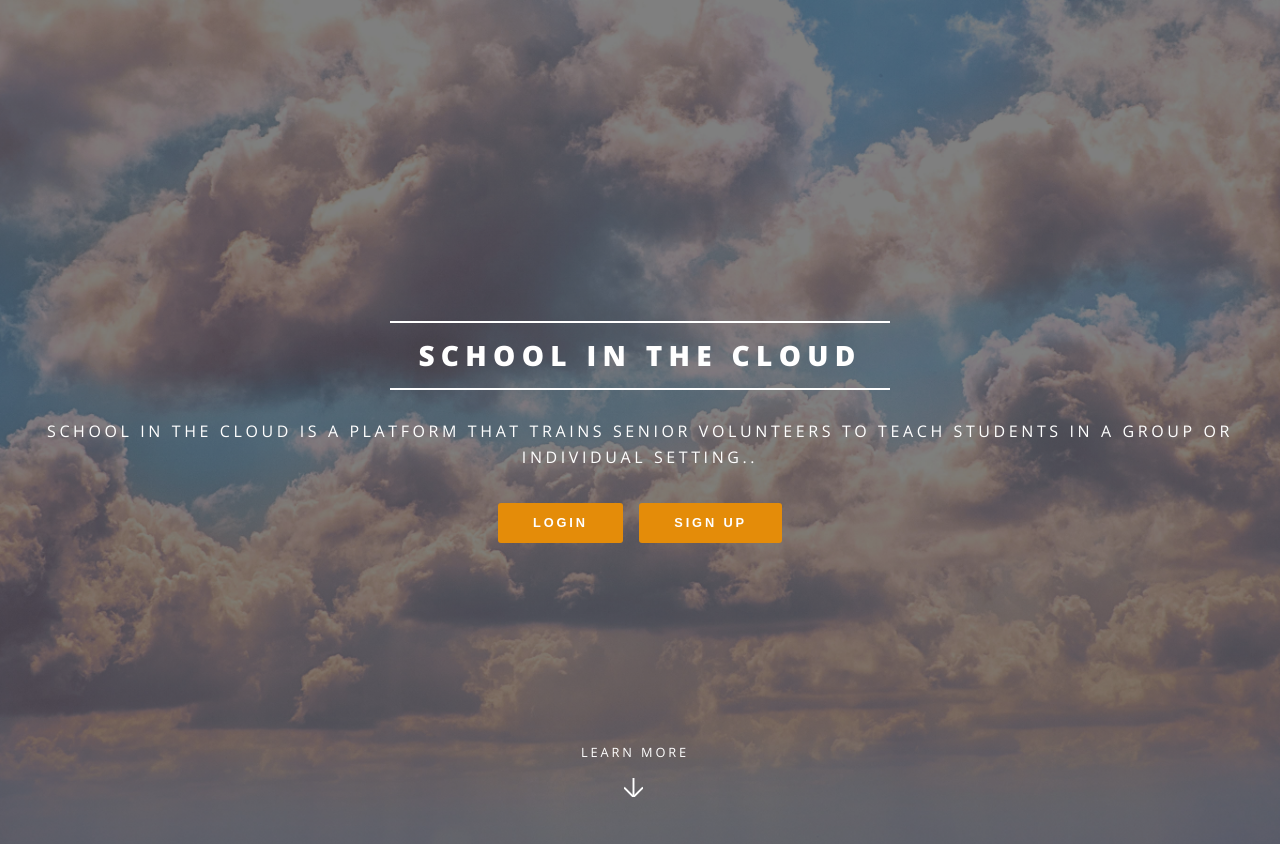
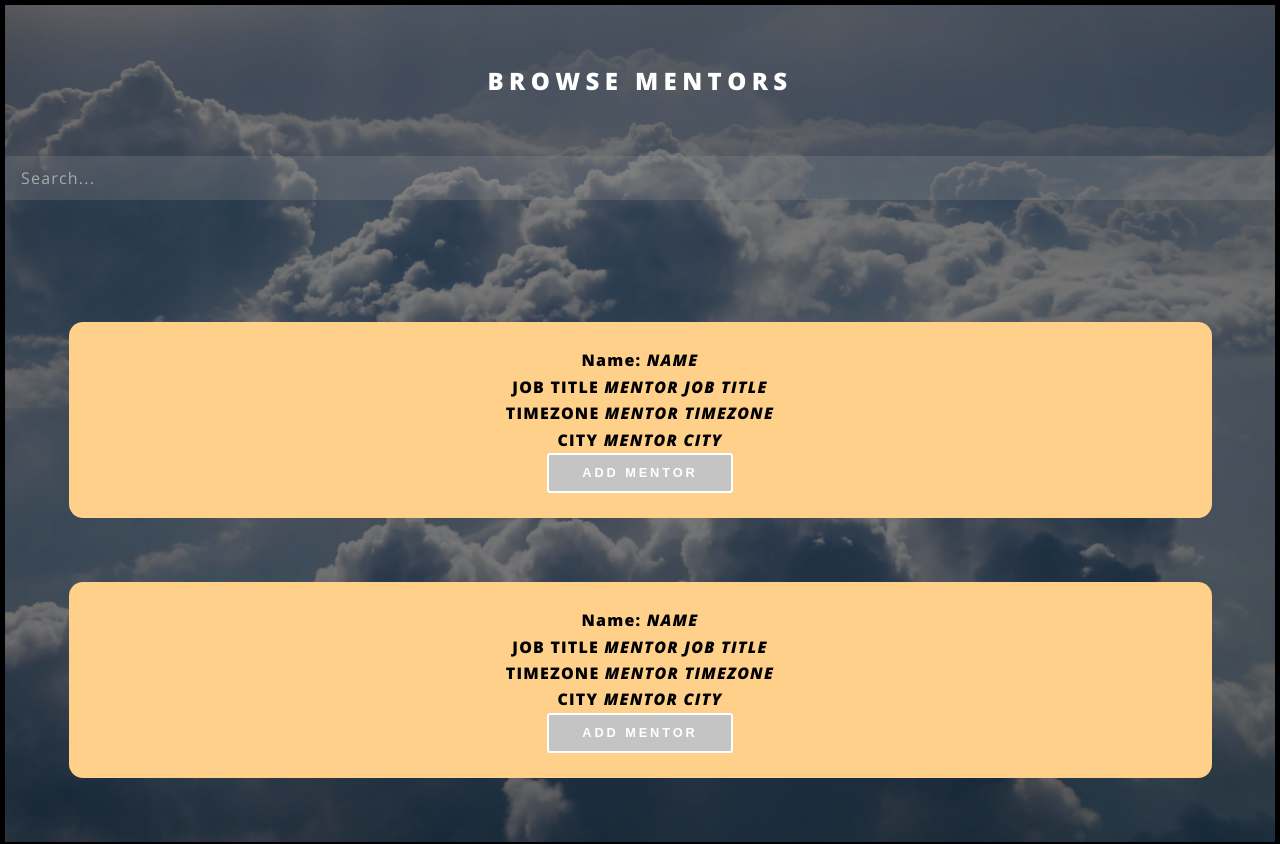
Before and after one commit to LS-School-in-the-Clouds/front-end, a React (Create React App) app: page / in a window 1280 px wide. Shown: the top 844 px of the page. Built offline with nearby package versions, Linux system fonts and the light colour scheme.

Commit message:
styling for student mentors tab, can ignore App.js changes that were made for testing, commented out code in SMentors will be used once redux can pass in props

```diff
--- a/src/App.js
+++ b/src/App.js
@@ -4,6 +4,8 @@ import { BrowserRouter as Router, Switch, Route } from "react-router-dom";
 
 //Style Imports
 import './style/App.css';
+import styled from 'styled-components'
+import { ThemeProvider } from 'styled-components'
 
 //Component Imports
 import Login from "./components/Landing/Login/Login";
@@ -16,12 +18,14 @@ import StudentOnboarding from './components/Onboarding/StudentOnb.js'
 import AdminOnboarding from './components/Onboarding/AdminOnb.js'
 import MentorOnboarding from './components/Onboarding/MentorOnb.js'
 
+import SMentors from '../src/components/Dashboard/boards/SDash/SMentors'
+
 const App = () => {
   return (
     <>
     <Router>
       <Switch>
-        <Route exact path="/" component={Landing}/>
+        <Route exact path="/" component={SMentors}/>
         <Route path="/login" component={Login}/>
         <Route path="/register" component={Register}/>
         <PrivateRoute path="/dash" component={Dashboard}/>
--- a/src/components/Dashboard/boards/SDash/SDash.js
+++ b/src/components/Dashboard/boards/SDash/SDash.js
@@ -8,6 +8,9 @@ import { getStudentData } from '../../../../utils/redux/actions/AppActions'
 import StudentNavBar from './StudentNavbar';
 import SMentors from './SMentors';
 import SProfile from './SProfile';
+import MentorList from './SMentors';
+
+import { ThemeProvider } from 'styled-components'
 
 
 export const SDash = ({ user_id }) => {
@@ -15,11 +18,13 @@ export const SDash = ({ user_id }) => {
     useEffect(() => {
         getStudentData(UID)
     }, []);
+
     return(
         <>
         <StudentNavBar />
         <Route path={'/dash/mentors'}>
             <SMentors />
+
         </Route>
         <Route path={'/dash/profile'}>
             <SProfile />
--- a/src/components/Dashboard/boards/SDash/SMentors.js
+++ b/src/components/Dashboard/boards/SDash/SMentors.js
@@ -1,13 +1,157 @@
-import react from "react"
+import React from "react"
+
+import { useHistory, useParams} from 'react-router-dom';
+
+import styled from 'styled-components'
+import StudentNavBar from './StudentNavbar';
+
+// for use when props are passed through
+
+// export default function MentorList(props) {
+//     return (
+//       <div className="mentor-list">
+//         {props.mentor.map(mentor => (
+//           <SMentors key={mentor.index} mentor={mentor} />
+//         ))}
+//       </div>
+//     );
+//   }
+
+const StyledMentor = styled.div`
+
+  color: black;
+  font-weight: bold;
+  width: 100%;
+  //margin-left: 5%;
+
+  //display: flex;
+  /* justify-content: space-between; */
+  border-color: black;
+  border: 5px solid black;
+  box-sizing: border-box
+
+  form {
+      color:white;
+      margin: auto;
+      width: 100%;
+      background-color:black;
+      display:flex;
+      justify-content:space-around;
+      //border-radius: 10px;
+
+  }
+
+  input {
+      margin: auto;
+      //border-radius:10px;
+  }
+
+  h1 {
+      margin: 5%;
+      font-size:24px;
+  }
+
+  .mentor-card {
+      background-color: #FFD089;
+      padding:2%;
+      border-radius:14px;
+      margin:5%;
+      //width: 80%;
+  }
+
+   .mentor-card button {
+    background-color: #C4C4C4;
+    margin:auto;
+    display:flex;
+    justify-content:center;
+    &:hover {
+      transform: scale(1.2); // cheap for performance
+      transition: all 0.3s ease-in-out; // added
+    }
+    transition: all 0.3s ease-in-out;
+  }
+  /* &:hover { // & represents the div
+    color: crimson;
+    background-color: cyan;
+    transition: all 0.4s ease-in-out;
+  } */
+  /* transition: all 0.4s ease-in-out; */
+
+  @media (max-width: 550px) {
+    width:100%;
+  }
+`
+
+
 
 const SMentors = (props) => {
+
+    //const { index } = props.mentor;
+
+    //const history = useHistory();
+
     return(
-        <>
-        <form>
-            <h1>Search Functionality!</h1>
-            <input type="text" placeholder="Search..."></input>
-        </form>
-        </>
+
+        // ADD NAV BAR
+
+        <StyledMentor>
+
+            <div>
+
+            <form>
+                <h1>Browse Mentors</h1>
+                <input type="text" placeholder="Search..."></input>
+            </form>
+
+            <br />
+
+            {/* onClick={() => history.push(`/dash/mentors/${index}`*/}
+            <div className="mentor-card">
+                <div className="mentor-name">
+                Name: <em>NAME</em>
+                </div>
+
+                <div className="mentor-title">
+                JOB TITLE <em>MENTOR JOB TITLE</em>
+                </div>
+
+                <div className="mentor-timezone">
+                TIMEZONE <em>MENTOR TIMEZONE</em>
+                </div>
+
+                <div className="mentor-city">
+                CITY <em>MENTOR CITY</em>
+                </div>
+
+                <button> Add Mentor</button>
+            </div>
+
+
+
+            <div className="mentor-card">
+                <div className="mentor-name">
+                Name: <em>NAME</em>
+                </div>
+
+                <div className="mentor-title">
+                JOB TITLE <em>MENTOR JOB TITLE</em>
+                </div>
+
+                <div className="mentor-timezone">
+                TIMEZONE <em>MENTOR TIMEZONE</em>
+                </div>
+
+                <div className="mentor-city">
+                CITY <em>MENTOR CITY</em>
+                </div>
+
+                <button> Add Mentor</button>
+
+            </div>
+         </div>
+
+        </StyledMentor>
+
     )
 }
 
--- a/src/components/Dashboard/boards/SDash/SProfile.js
+++ b/src/components/Dashboard/boards/SDash/SProfile.js
@@ -3,6 +3,9 @@ import react from "react"
 const SProfile = (props) => {
     return(
         <>
+
+
+
         </>
     )
 }
```
Also changed, not shown: 1 other file (tests, documents, lock files or other folders).
